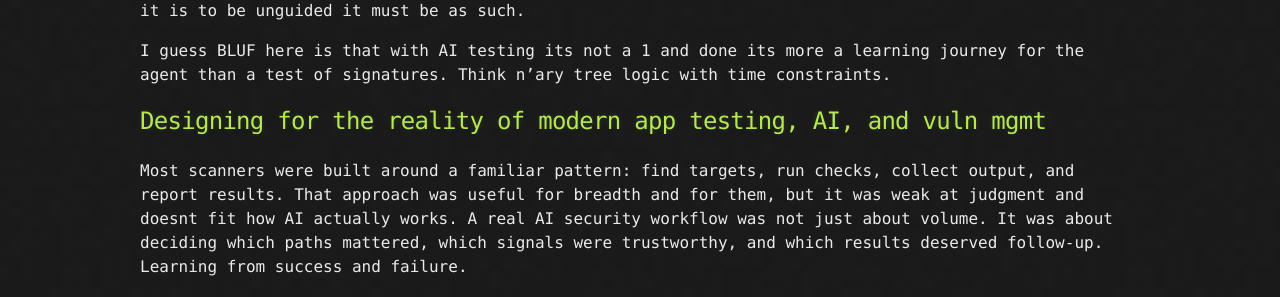
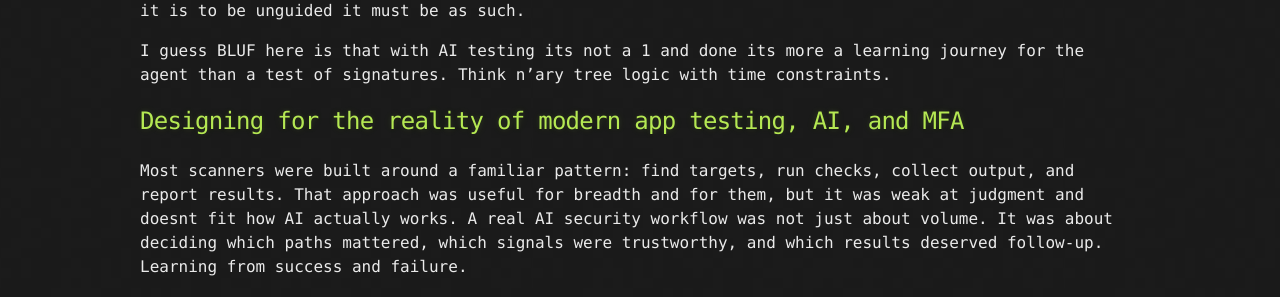
Before and after one commit to ceramicskate0/ceramicskate0.github.io, a Jekyll site: the page built from AI_VM_APPSEC_RESEARCH.md, in a window 1280 px wide. Shown: the part 1127-1424 px from the top of the page. Built offline with Jekyll 4.4.1, drawn with Linux system fonts in a browser that asks for light colours; our own code applies the rules of GitHub Pages for plain Markdown files.

Commit message:
Revise AI testing section and update title
Updated section title to include 'MFA' and refined content on AI testing and modern app security workflows.

```diff
--- a/AI_VM_APPSEC_RESEARCH.md
+++ b/AI_VM_APPSEC_RESEARCH.md
@@ -20,7 +20,7 @@ At a glance, a system could be imagined as a modern web-based security platform:
 I guess BLUF here is that with AI testing its not a 1 and done its more a learning journey for the agent than a test of signatures.
 Think n'ary tree logic with time constraints.
 
-## Designing for the reality of modern app testing, AI, and vuln mgmt
+## Designing for the reality of modern app testing, AI, and MFA
 
 Most scanners were built around a familiar pattern: find targets, run checks, collect output, and report results. That approach was useful for breadth and for them, but it was weak at judgment and doesnt fit how AI actually works. A real AI security workflow was not just about volume. It was about deciding which paths mattered, which signals were trustworthy, and which results deserved follow-up. Learning from success and failure.
 
```
